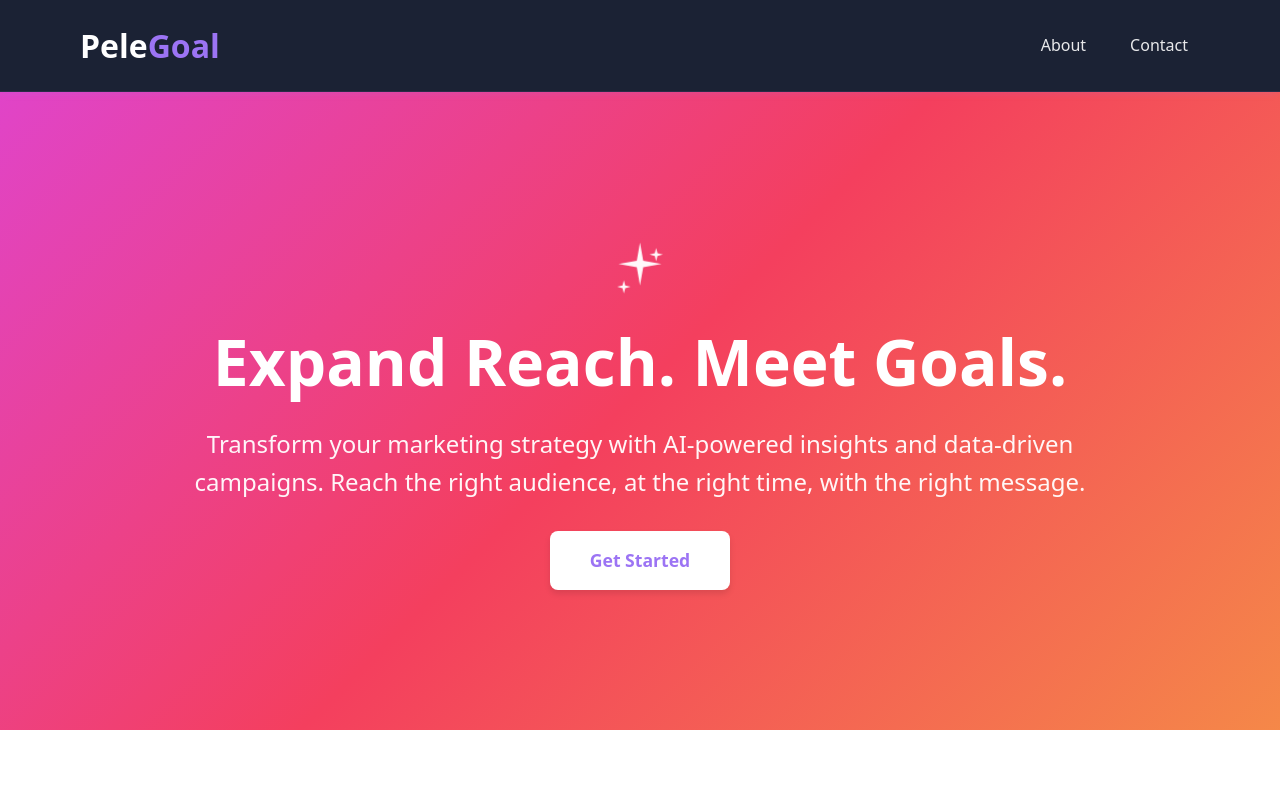
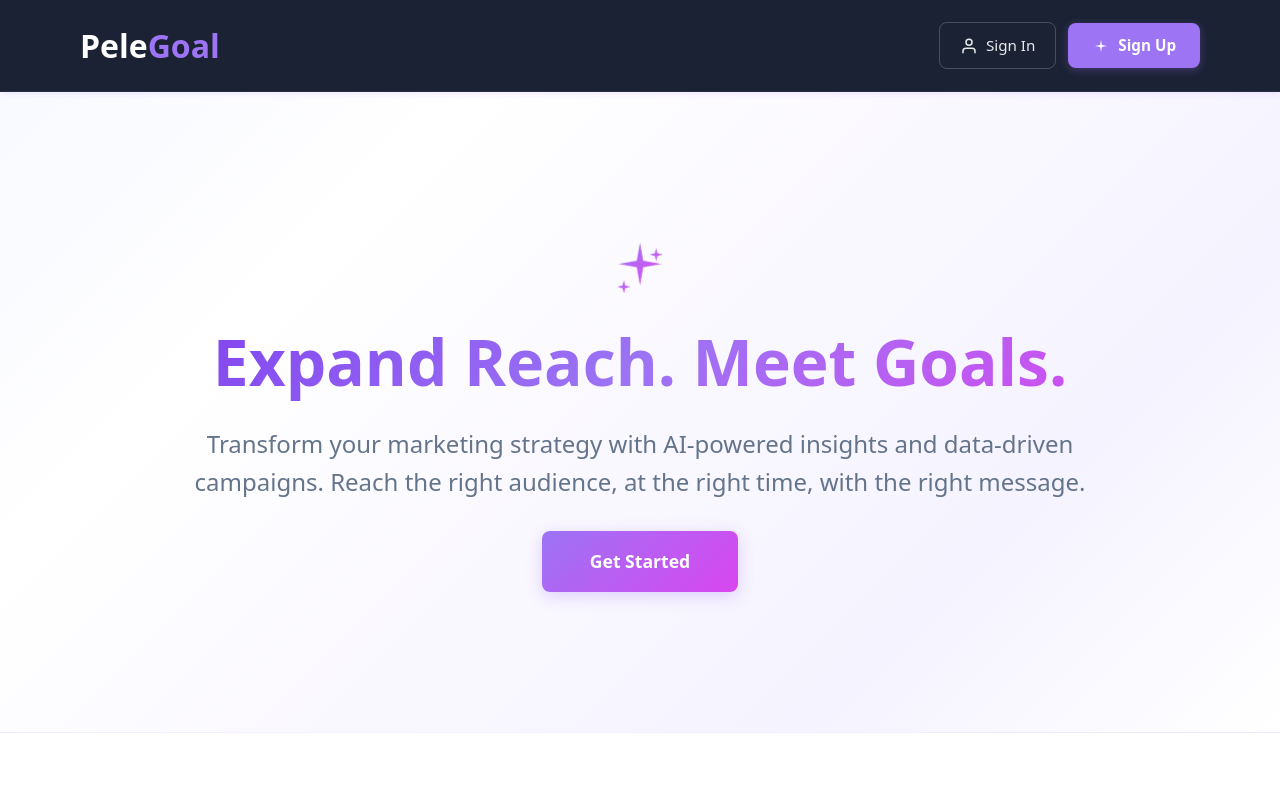
Before and after one commit to shukyba/pelegoal.site, a Next.js app: page / in a window 1280 px wide. Shown: the top 800 px of the page. Built offline with nearby package versions, Linux system fonts and the light colour scheme.

Commit message:
Refactor navigation and hero section styles for improved user experience. Update button designs with enhanced hover effects, introduce gradient backgrounds, and adjust layout for better alignment and spacing.

```diff
--- a/src/app/page.tsx
+++ b/src/app/page.tsx
@@ -27,47 +27,82 @@ export default function Home() {
           }}>
             Pele<span style={{ color: 'var(--brand-purple)' }}>Goal</span>
           </h1>
-          <nav style={{ display: 'flex', gap: '20px' }}>
-            <a href="#about" style={{
+          <nav style={{ display: 'flex', gap: '12px', alignItems: 'center' }}>
+            {/* Sign In Button */}
+            <a href="/signin" style={{
               color: 'rgba(255, 255, 255, 0.9)',
               textDecoration: 'none',
               transition: 'all 0.3s ease',
-              padding: '8px 12px',
-              borderRadius: '6px'
+              padding: '10px 20px',
+              borderRadius: '8px',
+              display: 'flex',
+              alignItems: 'center',
+              gap: '8px',
+              fontSize: '0.95rem',
+              fontWeight: 500,
+              border: '1px solid rgba(255, 255, 255, 0.2)'
             }}
             onMouseOver={(e) => {
-              e.currentTarget.style.color = 'var(--brand-purple-light)';
-              e.currentTarget.style.background = 'rgba(156, 116, 244, 0.15)';
+              e.currentTarget.style.color = 'white';
+              e.currentTarget.style.background = 'rgba(255, 255, 255, 0.1)';
+              e.currentTarget.style.borderColor = 'rgba(255, 255, 255, 0.3)';
             }}
             onMouseOut={(e) => {
               e.currentTarget.style.color = 'rgba(255, 255, 255, 0.9)';
               e.currentTarget.style.background = 'transparent';
-            }}>About</a>
-            <a href="#contact" style={{
-              color: 'rgba(255, 255, 255, 0.9)',
+              e.currentTarget.style.borderColor = 'rgba(255, 255, 255, 0.2)';
+            }}>
+              {/* User Icon */}
+              <svg width="18" height="18" viewBox="0 0 24 24" fill="none" stroke="currentColor" strokeWidth="2">
+                <path d="M20 21v-2a4 4 0 0 0-4-4H8a4 4 0 0 0-4 4v2" strokeLinecap="round" strokeLinejoin="round"/>
+                <circle cx="12" cy="7" r="4" strokeLinecap="round" strokeLinejoin="round"/>
+              </svg>
+              Sign In
+            </a>
+
+            {/* Sign Up Button - Stands Out */}
+            <a href="/signup" style={{
+              color: 'white',
+              background: 'var(--brand-purple)',
               textDecoration: 'none',
               transition: 'all 0.3s ease',
-              padding: '8px 12px',
-              borderRadius: '6px'
+              padding: '10px 24px',
+              borderRadius: '8px',
+              display: 'flex',
+              alignItems: 'center',
+              gap: '8px',
+              fontSize: '0.95rem',
+              fontWeight: 600,
+              boxShadow: '0 2px 8px rgba(156, 116, 244, 0.3)'
             }}
             onMouseOver={(e) => {
-              e.currentTarget.style.color = 'var(--brand-purple-light)';
-              e.currentTarget.style.background = 'rgba(156, 116, 244, 0.15)';
+              e.currentTarget.style.background = 'var(--brand-purple-light)';
+              e.currentTarget.style.transform = 'translateY(-2px)';
+              e.currentTarget.style.boxShadow = '0 4px 12px rgba(156, 116, 244, 0.4)';
             }}
             onMouseOut={(e) => {
-              e.currentTarget.style.color = 'rgba(255, 255, 255, 0.9)';
-              e.currentTarget.style.background = 'transparent';
-            }}>Contact</a>
+              e.currentTarget.style.background = 'var(--brand-purple)';
+              e.currentTarget.style.transform = 'translateY(0)';
+              e.currentTarget.style.boxShadow = '0 2px 8px rgba(156, 116, 244, 0.3)';
+            }}>
+              {/* Sparkle Icon */}
+              <svg width="18" height="18" viewBox="0 0 24 24" fill="currentColor">
+                <path d="M12 4 L13.2 10.8 L20 12 L13.2 13.2 L12 20 L10.8 13.2 L4 12 L10.8 10.8 Z"/>
+              </svg>
+              Sign Up
+            </a>
           </nav>
         </div>
       </header>
 
-      {/* Hero Section with Animated Gradient */}
-      <section className="animated-gradient" style={{
-        color: 'white',
+      {/* Hero Section with Contemporary Gradient */}
+      <section style={{
+        background: 'linear-gradient(135deg, #f8f9ff 0%, #ffffff 25%, #faf8ff 50%, #f5f3ff 75%, #ffffff 100%)',
+        color: '#1e293b',
         padding: 'clamp(80px, 15vw, 140px) 0',
         textAlign: 'center',
-        position: 'relative'
+        position: 'relative',
+        borderBottom: '1px solid rgba(156, 116, 244, 0.1)'
       }}>
         <div className="container">
           {/* Sparkle Icon */}
@@ -76,9 +111,15 @@ export default function Home() {
             marginBottom: '20px'
           }}>
             <svg width="64" height="64" viewBox="0 0 24 24" fill="none">
-              <path d="M12 4 L13.2 10.8 L20 12 L13.2 13.2 L12 20 L10.8 13.2 L4 12 L10.8 10.8 Z" fill="white"/>
-              <path d="M18 6 L18.5 8 L20.5 8.5 L18.5 9 L18 11 L17.5 9 L15.5 8.5 L17.5 8 Z" fill="white"/>
-              <path d="M6 18 L6.5 20 L8.5 20.5 L6.5 21 L6 23 L5.5 21 L3.5 20.5 L5.5 20 Z" fill="white"/>
+              <defs>
+                <linearGradient id="sparkleGrad" x1="0%" y1="0%" x2="100%" y2="100%">
+                  <stop offset="0%" style={{ stopColor: '#9c74f4' }} />
+                  <stop offset="100%" style={{ stopColor: '#d946ef' }} />
+                </linearGradient>
+              </defs>
+              <path d="M12 4 L13.2 10.8 L20 12 L13.2 13.2 L12 20 L10.8 13.2 L4 12 L10.8 10.8 Z" fill="url(#sparkleGrad)"/>
+              <path d="M18 6 L18.5 8 L20.5 8.5 L18.5 9 L18 11 L17.5 9 L15.5 8.5 L17.5 8 Z" fill="url(#sparkleGrad)"/>
+              <path d="M6 18 L6.5 20 L8.5 20.5 L6.5 21 L6 23 L5.5 21 L3.5 20.5 L5.5 20 Z" fill="url(#sparkleGrad)"/>
             </svg>
           </div>
 
@@ -86,7 +127,11 @@ export default function Home() {
             fontSize: 'clamp(2rem, 6vw, 4rem)',
             marginBottom: '24px',
             fontWeight: 'bold',
-            lineHeight: '1.2'
+            lineHeight: '1.2',
+            background: 'linear-gradient(135deg, #7c3aed 0%, #9c74f4 50%, #d946ef 100%)',
+            WebkitBackgroundClip: 'text',
+            WebkitTextFillColor: 'transparent',
+            backgroundClip: 'text'
           }}>
             Expand Reach. Meet Goals.
           </h2>
@@ -95,7 +140,7 @@ export default function Home() {
             marginBottom: '30px',
             maxWidth: '900px',
             margin: '0 auto 30px',
-            opacity: 0.95,
+            color: '#64748b',
             lineHeight: '1.6'
           }}>
             Transform your marketing strategy with AI-powered insights and data-driven campaigns.
@@ -103,23 +148,23 @@ export default function Home() {
           </p>
           <a href="#contact" style={{
             display: 'inline-block',
-            background: 'white',
-            color: 'var(--brand-purple)',
-            padding: '15px 40px',
+            background: 'linear-gradient(135deg, #9c74f4 0%, #d946ef 100%)',
+            color: 'white',
+            padding: '16px 48px',
             borderRadius: 'var(--radius)',
             textDecoration: 'none',
             fontSize: '1.1rem',
             fontWeight: 'bold',
             transition: 'all 0.3s ease',
-            boxShadow: '0 4px 6px rgba(0,0,0,0.1)'
+            boxShadow: '0 4px 16px rgba(156, 116, 244, 0.3)'
           }}
           onMouseOver={(e) => {
             e.currentTarget.style.transform = 'translateY(-2px) scale(1.05)';
-            e.currentTarget.style.boxShadow = '0 10px 20px rgba(0,0,0,0.2)';
+            e.currentTarget.style.boxShadow = '0 8px 24px rgba(156, 116, 244, 0.4)';
           }}
           onMouseOut={(e) => {
             e.currentTarget.style.transform = 'translateY(0) scale(1)';
-            e.currentTarget.style.boxShadow = '0 4px 6px rgba(0,0,0,0.1)';
+            e.currentTarget.style.boxShadow = '0 4px 16px rgba(156, 116, 244, 0.3)';
           }}>
             Get Started
           </a>
```
